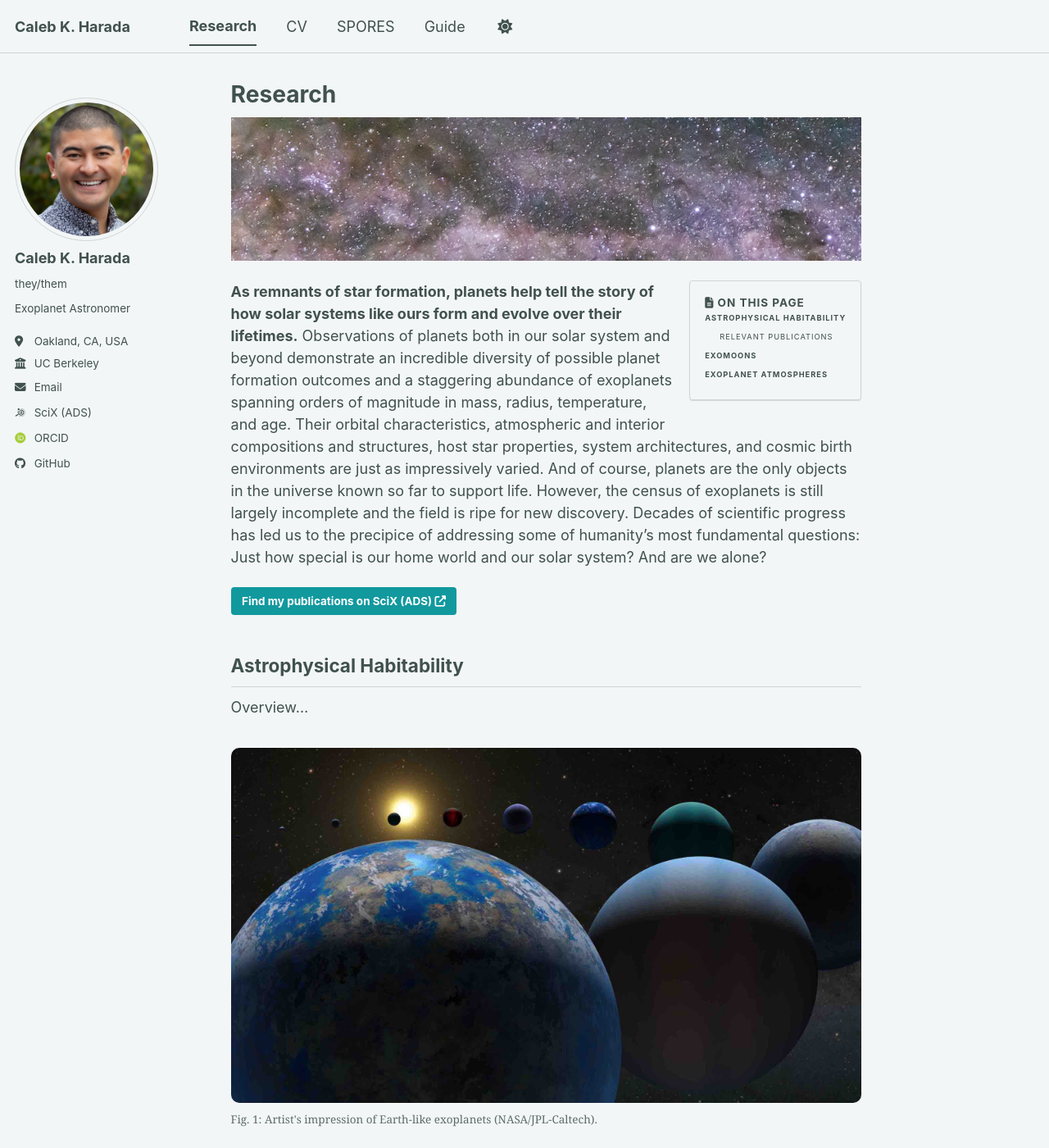
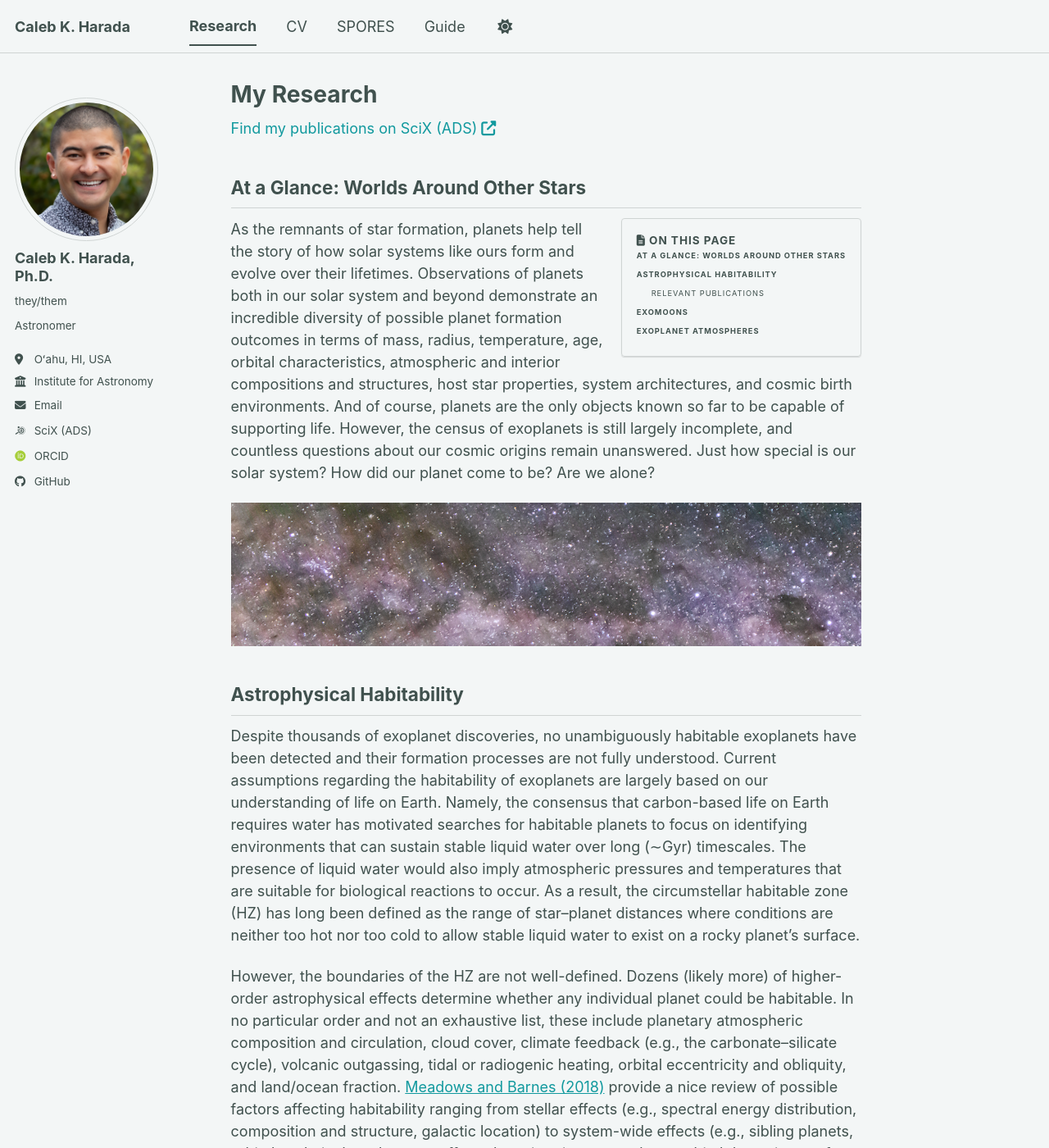
Before and after one commit to CalebHarada/CalebHarada.github.io, a Jekyll site: the page built from _pages/research.md, in a window 1280 px wide and 1400 px high. Shown: the whole window at 82% size. Built offline with Jekyll 4.4.1, drawn with Linux system fonts in a browser that asks for light colours; some web fonts are replaced; a script bundle is joined from its source files by our own code; library files that are not in the unit come from our copies; some of the changed text lies outside the part shown.

Commit message:
pages: update resarch and about pages. also delete unused files. also add cv pdf.

```diff
--- a/_config.yml
+++ b/_config.yml
@@ -24,13 +24,13 @@ repository               : "CalebHarada/CalebHarada.github.io"
 author:
   # Biographic information
   avatar           : "calebharada.jpg"
-  name             : "Caleb K. Harada"
+  name             : "Caleb K. Harada, Ph.D."
   pronouns         : "they/them"
-  bio              : "Exoplanet Astronomer"
-  location         : "Oakland, CA, USA"
-  employer         : "UC Berkeley"
+  bio              : "Astronomer"
+  location         : "O&#699ahu, HI, USA"
+  employer         : "Institute for Astronomy"
   uri              : # URL
-  email            : "charada@berkeley.edu"
+  email            : "ckharada@hawaii.edu"
 
   # Academic websites
   academia         : # URL
--- a/_pages/research.md
+++ b/_pages/research.md
@@ -1,28 +1,41 @@
 ---
 permalink: /research/
-title: "Research"
+title: "My Research"
 author_profile: true
 redirect_from:
   - /research.html
 ---
 
-<img src="/images/milkyway.png" alt="Photo of the Milky Way taken by Caleb Harada" style="display: block; margin: 0 auto; width: 100%; max-width: 1200px; margin-bottom: 20px;">
+
+<a href="https://tinyurl.com/scixsearch" target="_blank" style="text-decoration: none;">Find my publications on SciX (ADS) <i class="fa-solid fa-up-right-from-square"></i><a>
+
+
+At a Glance: Worlds Around Other Stars
+--------------------------------------
 
 {% include toc %}
 
-**As remnants of star formation, planets help tell the story of how solar systems like ours form and evolve over their lifetimes.** Observations of planets both in our solar system and beyond demonstrate an incredible diversity of possible planet formation outcomes and a staggering abundance of exoplanets spanning orders of magnitude in mass, radius, temperature, and age. Their orbital characteristics, atmospheric and interior compositions and structures, host star properties, system architectures, and cosmic birth environments are just as impressively varied. And of course, planets are the only objects in the universe known so far to support life. However, the census of exoplanets is still largely incomplete and the field is ripe for new discovery. Decades of scientific progress has led us to the precipice of addressing some of humanity's most fundamental questions: Just how special is our home world and our solar system? And are we alone?
-
-
-<a class=btn href="https://tinyurl.com/scixsearch" target="_blank" style="text-decoration: none;">Find my publications on SciX (ADS) <i class="fa-solid fa-up-right-from-square"></i><a>
+As the remnants of star formation, planets help tell the story of how solar
+systems like ours form and evolve over their lifetimes. Observations of planets
+both in our solar system and beyond demonstrate an incredible diversity of
+possible planet formation outcomes in terms of mass, radius, temperature, age,
+orbital characteristics, atmospheric and interior compositions and structures,
+host star properties, system architectures, and cosmic birth environments. And
+of course, planets are the only objects known so far to be capable of supporting
+life. However, the census of exoplanets is still largely incomplete, and
+countless questions about our cosmic origins remain unanswered. Just how
+special is our solar system? How did our planet come to be?
+Are we alone?
 
 
 
+<!-- <figure>
+  <img src="/images/earthlike_planets.jpg" alt="Image of artist's impression of Earth-like exoplanets" style="display: block; margin: 0 auto; width: 100%; max-width: 1200px; margin-bottom: 5px; border-radius: 10px;">
+  <figcaption>Artist's impression of Earth-like exoplanets (NASA/JPL&ndash;Caltech).</figcaption>
+</figure> -->
 
+<img src="/images/milkyway.png" alt="Photo of the Milky Way taken by Caleb Harada" style="display: block; margin: 0 auto; width: 100%; max-width: 1200px; margin-bottom: 20px;">
 
-
-
-<!-- Cool Giants
------------ -->
 
 
 
@@ -32,14 +45,26 @@ Astrophysical Habitability
 --------------------------
 
 
-Overview...
+Despite thousands of exoplanet discoveries, no unambiguously habitable exoplanets have been
+detected and their formation processes are not fully understood. Current assumptions regarding
+the habitability of exoplanets are largely based on our understanding of life on Earth. Namely,
+the consensus that carbon-based life on Earth requires water has motivated searches for habitable
+planets to focus on identifying environments that can sustain stable liquid water over long (∼Gyr)
+timescales. The presence of liquid water would also imply atmospheric pressures and temperatures
+that are suitable for biological reactions to occur. As a result, the circumstellar habitable zone (HZ)
+has long been defined as the range of star&ndash;planet distances where conditions are neither too hot nor
+too cold to allow stable liquid water to exist on a rocky planet's surface.
 
-
-<figure>
-  <img src="/images/earthlike_planets.jpg" alt="Artist's impression of Earth-like exoplanets" style="display: block; margin: 0 auto; width: 100%; max-width: 1200px; margin-bottom: 10px; border-radius: 10px;">
-  <figcaption>Fig. 1: Artist's impression of Earth-like exoplanets (NASA/JPL-Caltech).</figcaption>
-</figure>
-
+However, the boundaries of the HZ are not well-defined. Dozens (likely more) of higher-order
+astrophysical effects determine whether any individual planet could be habitable. In no particular
+order and not an exhaustive list, these include planetary atmospheric composition and circulation,
+cloud cover, climate feedback (e.g., the carbonate&ndash;silicate cycle), volcanic outgassing,
+tidal or radiogenic heating, orbital eccentricity and obliquity, and land/ocean fraction.
+[Meadows and Barnes (2018)](https://scixplorer.org/abs/2018haex.bookE..57M/abstract) provide a nice
+review of possible factors affecting habitability ranging from stellar effects
+(e.g., spectral energy distribution, composition and structure, galactic location) to system-wide
+effects (e.g., sibling planets, orbital evolution) to planetary effects (e.g., interior,
+atmosphere, orbital dynamics, surface conditions).
 
 
 Overview of ExEP, SPORES I paper, TSS Tier 2
@@ -48,18 +73,18 @@ Link to SPORES main page
 
 
 
-<figure>
+<figure style="margin: 50px;">
   <img src="/images/hwo_targets_ckh2026.png" alt="Plot of potential HWO target stars" style="display: block; margin: 0 auto; width: 100%; max-width: 1200px; margin-bottom: 10px; border-radius: 0px; border: 1px solid gray;">
-  <figcaption>Fig. 2: Potential target stars for future high-contrast direct imaging missions such as HWO. Lines of constant planet&ndash;star contrast ratio and middle-HZ angular separation are plotted assuming a 1 R<sub>&#8853;</sub> planet with geometric albedo A<sub>g</sub>=0.2 at a phase angle of &pi;/2. Adapted from <a href="https://scixplorer.org/abs/2025PASP..137j4402T/abstract" target="_blank">Tuchow, Harada, Mamajek et al. (2025)</a>. </figcaption>
+  <figcaption>Fig. 1: Potential target stars for future high-contrast direct imaging missions such as HWO. Lines of constant planet&ndash;star contrast ratio and middle-HZ angular separation are plotted assuming a 1 R<sub>&#8853;</sub> planet with geometric albedo A<sub>g</sub>=0.2 at a phase angle of &pi;/2. Adapted from <a href="https://scixplorer.org/abs/2025PASP..137j4402T/abstract" target="_blank">Tuchow, Harada, Mamajek et al. (2025)</a>. </figcaption>
 </figure>
 
 
 Overview of SPORES II paper, architectures, dynamical viability
 
 
-<figure>
+<figure style="margin: 20px;">
   <img src="/images/completeness_contours.png" alt="Plot of RV search completeness" style="display: block; margin: 0 auto; width: 100%; max-width: 1200px; margin-bottom: 10px; border-radius: 0px; border: 1px solid gray;">
-  <figcaption>Fig. 3: blah blah blah. Adapted from <a href="https://scixplorer.org/abs/2025AJ....170..343H/abstract" target="_blank">Harada, Dressing, Turtelboom et al. (2025)</a>. </figcaption>
+  <figcaption>Fig. 2: blah blah blah. Adapted from <a href="https://scixplorer.org/abs/2025AJ....170..343H/abstract" target="_blank">Harada, Dressing, Turtelboom et al. (2025)</a>. </figcaption>
 </figure>
 
 
```
Also changed, not shown: _pages/about.md (+22 -6 lines), _pages/cv.md (+10 -6 lines), files/bibtex1.bib (deleted, +0 -10 lines), 7 other files.
